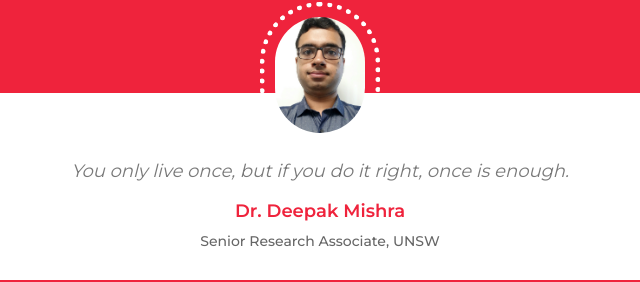
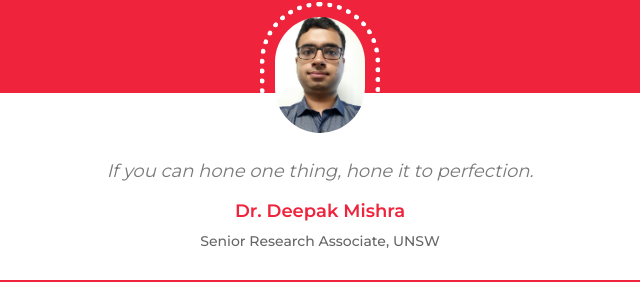
Before and after one commit to azad-ali786/GCSL, a plain HTML site: page index.html in a window 1280 px wide. Shown: the part 3599-3881 px from the top of the page, 320-960 px from the left. Drawn offline with nearby package versions, Linux system fonts and the light colour scheme.

Commit message:
Depak mishra sir Quote

```diff
--- a/index.html
+++ b/index.html
@@ -328,7 +328,7 @@
             </div>
             <div class="testimonial-text">
               <p>
-                You only live once, but if you do it right, once is enough.
+                If you can hone one thing, hone it to perfection.
               </p>
               <h3>Dr. Deepak Mishra</h3>
               <h4>Senior Research Associate, UNSW</h4>
```
